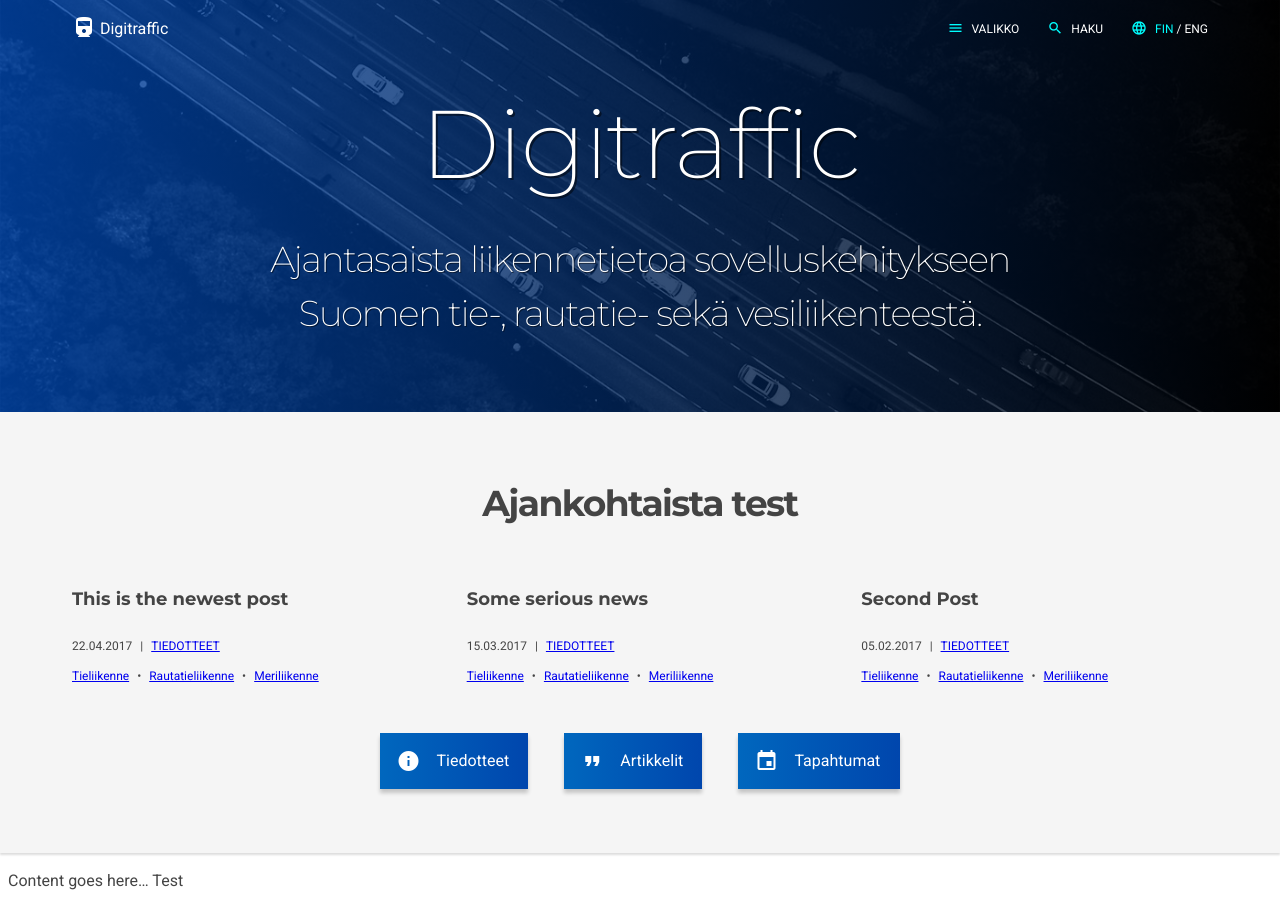
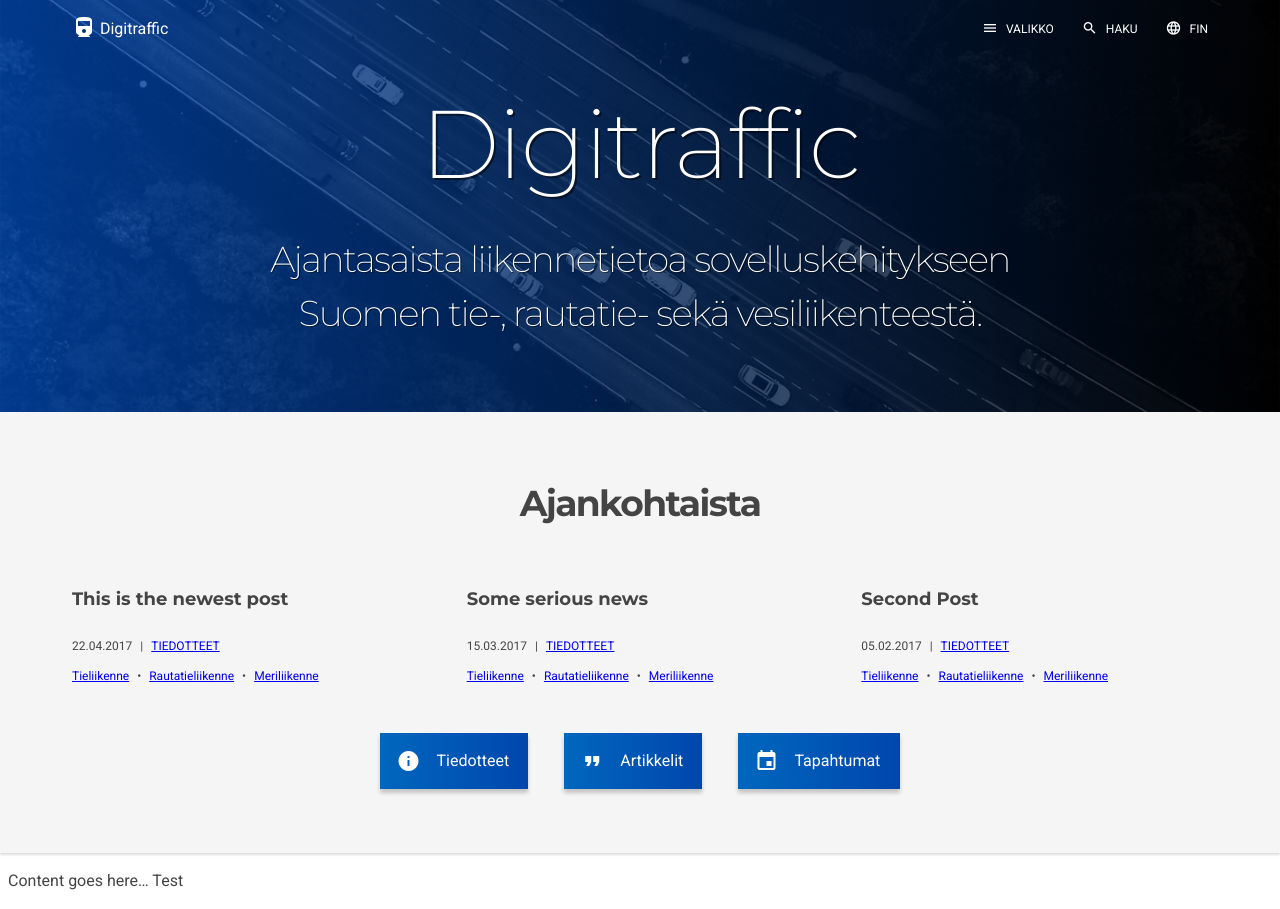
Before and after one commit to TomNuorivaara-Solita/jekyll-2, a Jekyll site: the page built from index.md, in a window 1280 px wide. Built offline with Jekyll 4.4.1, drawn with Linux system fonts in a browser that asks for light colours.

Commit message:
Head and header added to includes

```diff
--- /dev/null
+++ b/_includes/head.html
@@ -0,0 +1,9 @@
+<head>
+  <meta charset="utf-8">
+  <meta http-equiv="X-UA-Compatible" content="IE=edge">
+  <title>Digitraffic</title>
+  <meta name="description" content="">
+  <meta name="viewport" content="width=device-width, initial-scale=1">
+  <link href="https://fonts.googleapis.com/icon?family=Material+Icons|Roboto|Montserrat:200,400,500,700" rel="stylesheet">
+  <link rel="stylesheet" type="text/css" href="{{base}}/css/style.css">
+</head>
--- /dev/null
+++ b/_includes/header--transparent.html
@@ -0,0 +1,20 @@
+<header class="header header--transparent">
+  <div class="row">
+    <div class="col-xs">
+      <a href="{{ base }}" class="header__link">
+        <section class="logo">
+          <span class="logo__logo-text"><i class="material-icons md-light md-lg">directions_railway</i> Digitraffic</span>
+        </section>
+      </a>
+    </div>
+    <div class="col-xs">
+      <nav class="header-menu">
+        <ul class="header-menu__list">
+          <li class="header-menu__item"><i class="header-menu__icon material-icons md-md">menu</i>Valikko</li>
+          <li class="header-menu__item"><i class="header-menu__icon material-icons md-md">search</i>Haku</li>
+          <li class="header-menu__item"><i class="header-menu__icon material-icons md-md">language</i><span class="language">Fin</span></li>
+        </ul>
+      </nav>
+    </div>
+  </div>
+</header>
--- a/_layouts/default.html
+++ b/_layouts/default.html
@@ -1,36 +1,12 @@
 {% include base.html %}
 
 <!DOCTYPE html>
-    <head>
-        <meta charset="utf-8">
-        <meta http-equiv="X-UA-Compatible" content="IE=edge">
-        <title>Digitraffic</title>
-        <meta name="description" content="">
-        <meta name="viewport" content="width=device-width, initial-scale=1">
-        <link href="https://fonts.googleapis.com/icon?family=Material+Icons|Roboto|Montserrat:200,400,500,700" rel="stylesheet">
-        <link rel="stylesheet" type="text/css" href="{{base}}/css/style.css">
-    </head>
+<html>
+  {% include head.html %}
+
   <body class="body">
-        <header class="header header--transparent">
-            <div class="row">
-                <div class="col-xs">
-                  <a href="{{ base }}" class="header__link">
-                    <section class="logo">
-                        <span class="logo__logo-text"><i class="material-icons md-light md-lg">directions_railway</i> Digitraffic</span>
-                    </section>
-                  </a>
-                </div>
-                <div class="col-xs">
-                    <nav class="header-menu">
-                        <ul class="header-menu__list">
-                            <li class="header-menu__item"><i class="header-menu__icon material-icons md-md">menu</i>Valikko</li>
-                            <li class="header-menu__item"><i class="header-menu__icon material-icons md-md">search</i>Haku</li>
-                            <li class="header-menu__item"><i class="header-menu__icon material-icons md-md">language</i><span class="language language--active">Fin</span> / <span class="language">Eng</span></li>
-                        </ul>
-                    </nav>
-                </div>
-            </div>
-        </header>
+      {% include header--transparent.html %}
+
       <content class="content">
           <section class="hero-image hero-image--frontpage">
               <div class="hero-image__overlay">
@@ -45,7 +21,7 @@
           <section class="content__frontpage-section">
               <div class="row">
                   <div class="col-xs">
-                        <h2 class="h2 u--centered">Ajankohtaista test</h2>
+                      <h2 class="h2 u--centered">Ajankohtaista</h2>
                   </div>
               </div>
               <div class="row">
--- a/_scss/_variables.scss
+++ b/_scss/_variables.scss
@@ -19,8 +19,8 @@ $heading-letter-spacing: -0.1rem;
 
 /* Header */
 $header-background-color: #666;
-$header-text-color: $color-1;
-$header-icon-color: $color-2;
+$header-text-color: $white;
+$header-icon-color: $white;
 $language--active-color: $color-2;
 $header-margin-y: 1rem;
 $header-margin-x: 1rem;
```
Also changed, not shown: 6 other files. Lines whose indentation alone changed are shown as unchanged.
